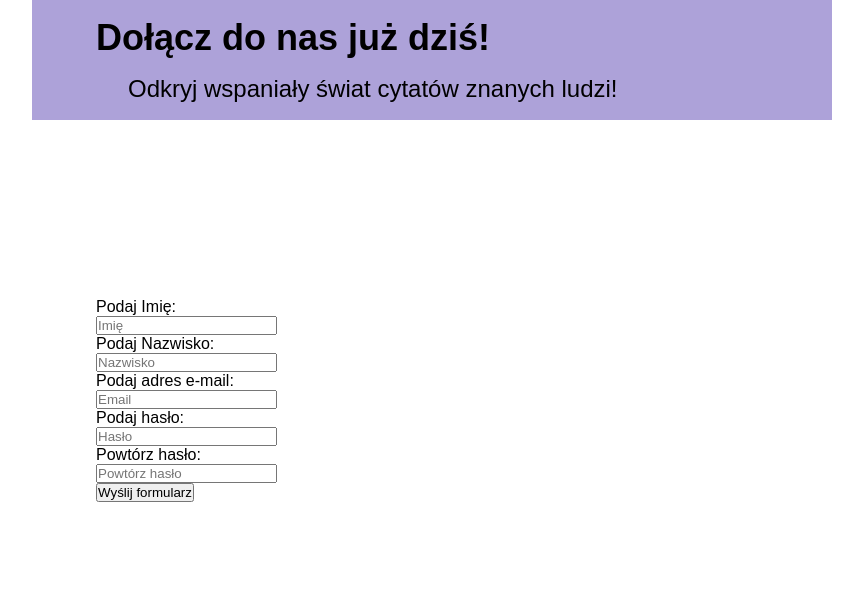
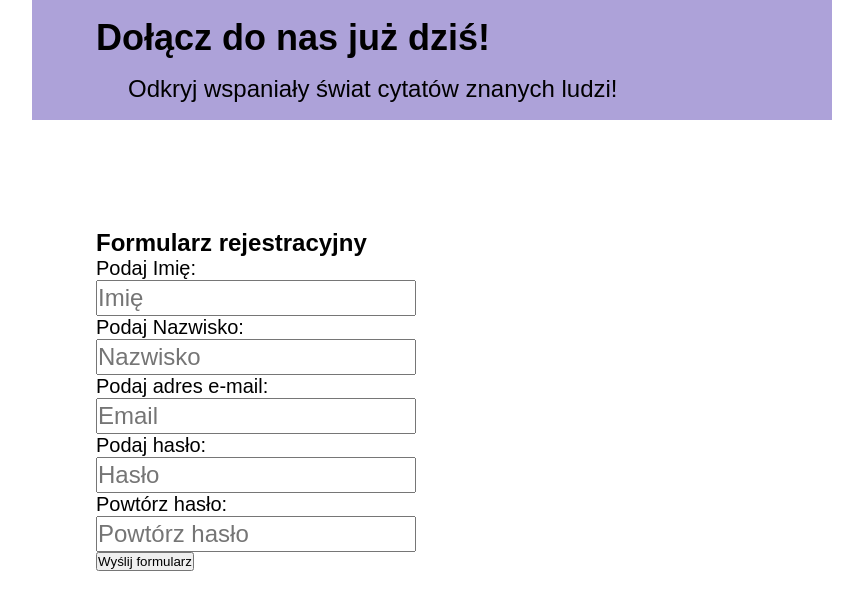
Before and after one commit to aniaorwatk/app-form, a React (Create React App) app: page / in a window 1280 px wide. Shown: the top 610 px of the page, without its empty margins (208-1071 px from the left). Built offline with nearby package versions, Linux system fonts and the light colour scheme.

Commit message:
add image eye

```diff
--- a/src/component/Form/Form.scss
+++ b/src/component/Form/Form.scss
@@ -1,11 +1,24 @@
-@import '../../scss/Main';
+@import "../../scss/Main";
 
-main{
+main {
   display: flex;
   flex-direction: column;
   justify-content: center;
-    padding:  0 5vw 0 5vw;
+  padding: 0 5vw 0 5vw;
   height: 70vh;
   width: 100vh;
   background-color: white;
 }
+
+input{
+    width: 20rem;
+    line-height: 2rem;
+    font-size: $font-size-L;
+}
+input:focus{
+    outline-color: $color-dark-sand;
+}
+
+label{
+    font-size: $font-size-M;
+}
--- a/src/component/Form/Form.tsx
+++ b/src/component/Form/Form.tsx
@@ -2,8 +2,15 @@ import React from "react";
 import { SubmitHandler, useForm } from "react-hook-form";
 import labels from "../../labels";
 import Input from "../Input/Input";
-import { getErrorFirstName, getErrorsEmail, getErrorsLastName, getErrorsPassword, getErrorsRepeatPassword, nameInputs } from "./FormHandler";
-import "./Form.scss"
+import {
+  getErrorFirstName,
+  getErrorsEmail,
+  getErrorsLastName,
+  getErrorsPassword,
+  getErrorsRepeatPassword,
+  nameInputs,
+} from "./FormHandler";
+import "./Form.scss";
 import ButtonPrimary from "../Buttons/ButtonPrimary";
 
 export interface IFormInputs {
@@ -14,26 +21,25 @@ export interface IFormInputs {
   repeatPassword: "string";
 }
 
-const labelsType= {
-textLabelType: 'text',
-emailLabelType: 'email'
-}
+const labelsType = {
+  textLabelType: "text",
+  emailLabelType: "email",
+};
 
-const formInputsType= {
-  typeFirstName: 'firstName',
-  typeLastName: 'lastName',
-  typeEmail: 'email',
-  typePassword: 'password',
-  typeRepeatPassword: 'repeatPassword'
-}
+const formInputsType = {
+  typeFirstName: "firstName",
+  typeLastName: "lastName",
+  typeEmail: "email",
+  typePassword: "password",
+  typeRepeatPassword: "repeatPassword",
+};
 
-const button={
-  buttonClass: 'primary',
-}
+const button = {
+  buttonClass: "primary",
+};
 
 const Form = () => {
-
-  const buttonType = 'submit';
+  const buttonType = "submit";
 
   const {
     register,
@@ -44,68 +50,69 @@ const Form = () => {
     watch,
   } = useForm<IFormInputs>({});
 
-const inputFirstName =register('firstName',{
+  const inputFirstName = register("firstName", {
     required: true,
-})
+  });
 
-const inputLastName =register('lastName',{
+  const inputLastName = register("lastName", {
     required: true,
-})
+  });
 
-const inputEmail =register('email',{
+  const inputEmail = register("email", {
     required: true,
-})
+  });
 
-const inputPassword =register('password',{
+  const inputPassword = register("password", {
     required: true,
-})
+  });
 
-const inputRepeatPassword =register('repeatPassword',{
+  const inputRepeatPassword = register("repeatPassword", {
     required: true,
-})
-
+  });
 
   const onSubmit: SubmitHandler<IFormInputs> = (data) => console.log(data);
 
+
+
+
+
+
   return (
     <main>
+     {/* <i className="fa-regular fa-eye"></i>
+     <i className="fa-regular fa-eye-slash"></i> */}
       <div>
+        <h2>{labels.form.registerTitle}</h2>
         <form onSubmit={handleSubmit(onSubmit)}>
           <Input
-            errors={getErrorFirstName({firstName: errors.firstName})}
+            errors={getErrorFirstName({ firstName: errors.firstName })}
             labelType={labelsType.textLabelType}
             label={labels.form.labelFirstName}
             placeholder={labels.form.placeholderFirstName}
             inputType={formInputsType.typeFirstName}
             inputRequired={inputFirstName}
             nameInput={nameInputs.nameFirstInput}
-
           />
-
           <Input
-            errors={getErrorsLastName({lastName: errors.lastName})}
+            errors={getErrorsLastName({ lastName: errors.lastName })}
             labelType={labelsType.textLabelType}
             label={labels.form.labelLastName}
             placeholder={labels.form.placeholderLastName}
             inputType={formInputsType.typeEmail}
             inputRequired={inputLastName}
             nameInput={nameInputs.nameLastInput}
-
           />
-
           <Input
-            errors={getErrorsEmail({email: errors.email})}
+            errors={getErrorsEmail({ email: errors.email })}
             labelType={labelsType.emailLabelType}
             label={labels.form.labelEmail}
             placeholder={labels.form.placeholderEmail}
             inputType={formInputsType.typeLastName}
             inputRequired={inputEmail}
             nameInput={nameInputs.nameEmail}
-
           />
-
           <Input
-            errors={getErrorsPassword({password: errors.password})}
+            errors={getErrorsPassword({ password: errors.password })}
             labelType={labelsType.textLabelType}
             label={labels.form.labelPassword}
             placeholder={labels.form.placeholderPassword}
@@ -115,11 +122,11 @@ const inputRepeatPassword =register('repeatPassword',{
             // altEyeInput={}
             // handleClick={}
             nameInput={nameInputs.namePassword}
-
           />
-
           <Input
-            errors={getErrorsRepeatPassword({repeatPassword: errors.repeatPassword})}
+            errors={getErrorsRepeatPassword({
+              repeatPassword: errors.repeatPassword,
+            })}
             labelType={labelsType.textLabelType}
             label={labels.form.labelRepeatPassword}
             placeholder={labels.form.placeholderRepeatPassword}
@@ -129,7 +136,6 @@ const inputRepeatPassword =register('repeatPassword',{
             // altEyeInput={}
             // handleClick={}
             nameInput={nameInputs.nameRepeatPassword}
-
           />
 
           <ButtonPrimary
--- a/src/labels.tsx
+++ b/src/labels.tsx
@@ -7,6 +7,7 @@ header:{
 },
 form:{
     buttonLabel: 'Wyślij formularz',
+    registerTitle: 'Formularz rejestracyjny',
     warningRequired: 'Pole jest Wymagane',
     placeholderFirstName: 'Imię',
     placeholderLastName: 'Nazwisko',
@@ -18,7 +19,6 @@ form:{
     labelEmail: 'Podaj adres e-mail:',
     labelPassword: 'Podaj hasło:',
     labelRepeatPassword: 'Powtórz hasło:'
-
 },
 
 }
```
Also changed, not shown: src/assets/eye-regular.svg (added), src/assets/eye-slash-regular.svg (added). Lines whose indentation alone changed are shown as unchanged.
